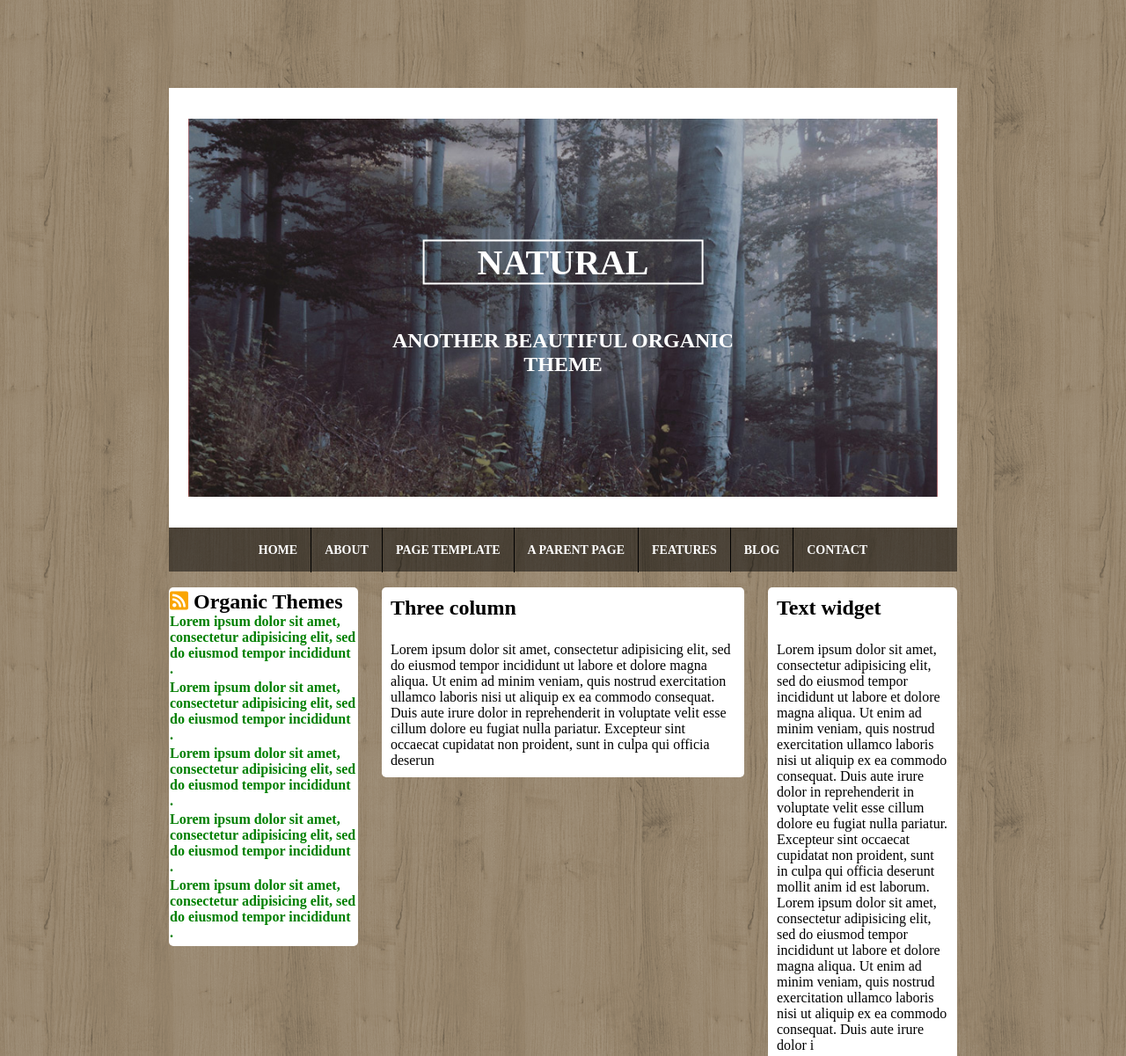
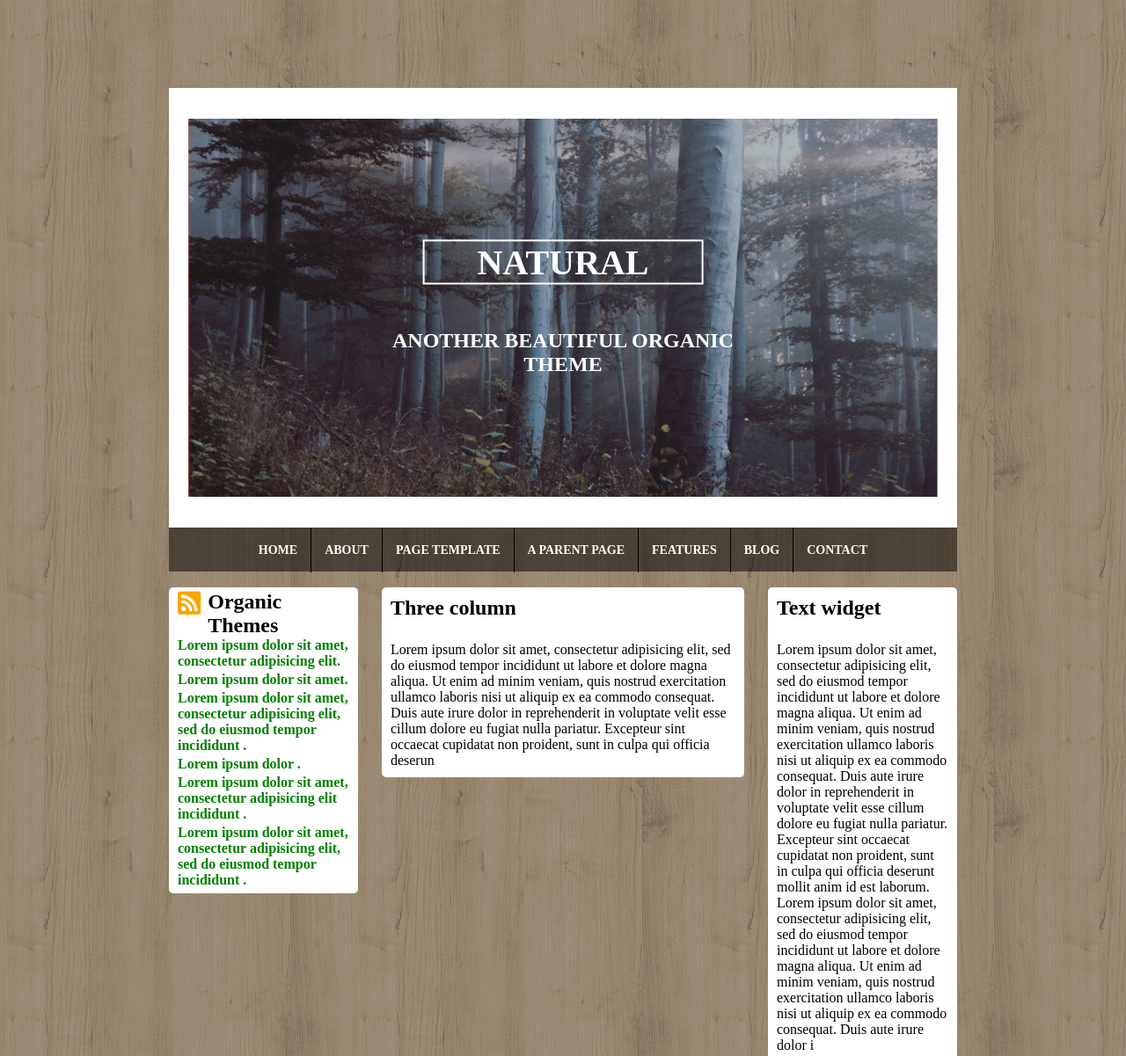
Before and after one commit to Simone978/htmlcss-wp, a plain HTML site: page index.html in a window 1280 px wide. Shown: the top 1201 px of the page at 88% size. Drawn offline with Linux system fonts and the light colour scheme.

Commit message:
modificata colonna sinistra, titolo e icona affiancati con il float

```diff
--- a/css/style.css
+++ b/css/style.css
@@ -121,13 +121,32 @@ main:after{
   width: 24%;
   background: #ffffff;
   border-radius: 5px;
-  padding: 3px 1px;
+  padding: 3px 10px;
 }
 .col-left li{
+  list-style: none;
+  padding-bottom: 3px;
+}
+.col-left a{
   color: green;
   font-weight: bold;
-  list-style: none;
-  padding-bottom: 3px;
+  text-decoration: none;
+}
+
+.col-left-header i{
+  font-size: 30px;
+  padding-right: 8px;
+}
+
+.col-left-header h2{
+  display: inline-block;
+  width: 10%;
+}
+
+.col-left-header:after{
+  content: "";
+  display: table;
+  clear: both;
 }
 
 /* colonna centro */
--- a/index.html
+++ b/index.html
@@ -9,6 +9,7 @@
   <body>
       <div class="container">
 
+        <!-- testata -->
       <header>
         <div class="header">
           <div class="header-top">
@@ -32,20 +33,24 @@
               </ul>
             </nav>
           </div>
-
         </div>
-
       </header>
+      <!-- /testata -->
 
       <main>
         <div class="col-left float-left background-element">
-          <h2><i class="fas fa-rss-square icon"></i> Organic Themes</h2>
+          <div class="col-left-header">
+            <i class="fas fa-rss-square icon float-left"></i>
+            <h2 class="float-left">Organic Themes</h2>
+            <ul>
+          </div>
           <ul>
-            <li>Lorem ipsum dolor sit amet, consectetur adipisicing elit, sed do eiusmod tempor incididunt .</li>
-            <li>Lorem ipsum dolor sit amet, consectetur adipisicing elit, sed do eiusmod tempor incididunt .</li>
-            <li>Lorem ipsum dolor sit amet, consectetur adipisicing elit, sed do eiusmod tempor incididunt .</li>
-            <li>Lorem ipsum dolor sit amet, consectetur adipisicing elit, sed do eiusmod tempor incididunt .</li>
-            <li>Lorem ipsum dolor sit amet, consectetur adipisicing elit, sed do eiusmod tempor incididunt .</li>
+            <li><a href="#">Lorem ipsum dolor sit amet, consectetur adipisicing elit.</a></li>
+            <li><a href="#">Lorem ipsum dolor sit amet.</a></li>
+            <li><a href="#">Lorem ipsum dolor sit amet, consectetur adipisicing elit, sed do eiusmod tempor incididunt .</a></li>
+            <li><a href="#">Lorem ipsum dolor .</a></li>
+            <li><a href="#">Lorem ipsum dolor sit amet, consectetur adipisicing elit incididunt .</a></li>
+            <li><a href="#">Lorem ipsum dolor sit amet, consectetur adipisicing elit, sed do eiusmod tempor incididunt .</a></li>
           </ul>
 
         </div>
```
